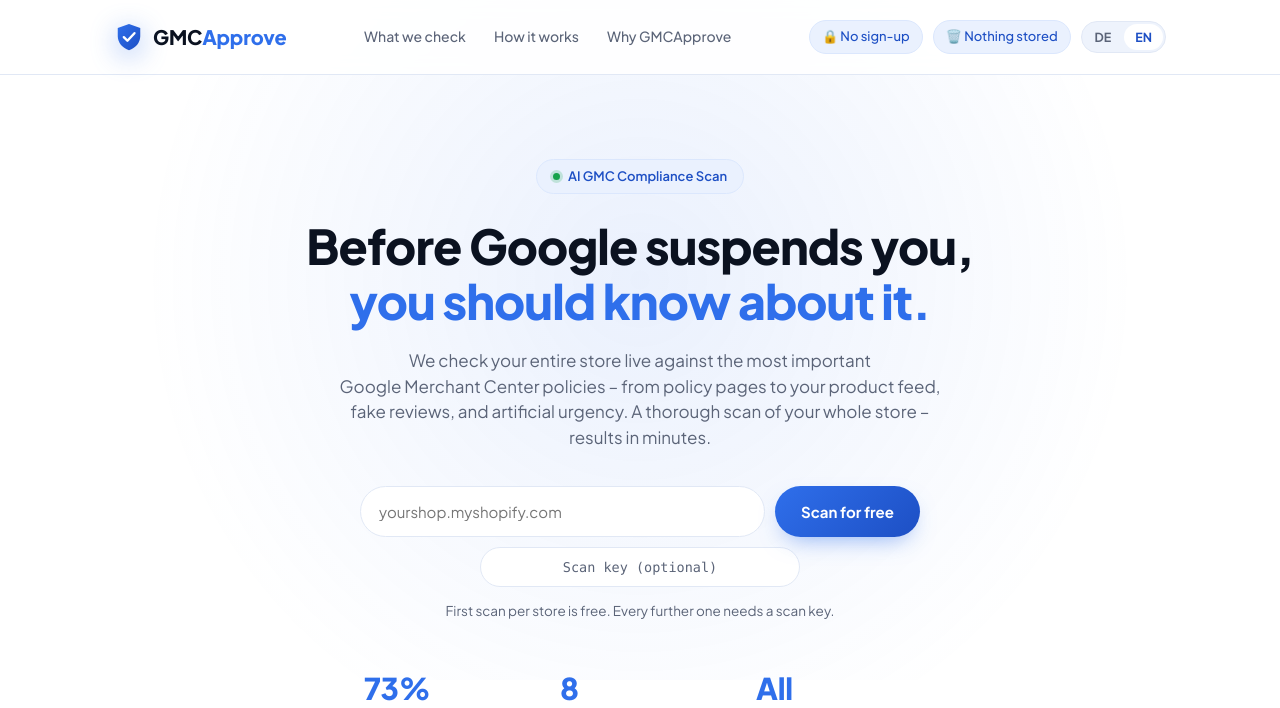
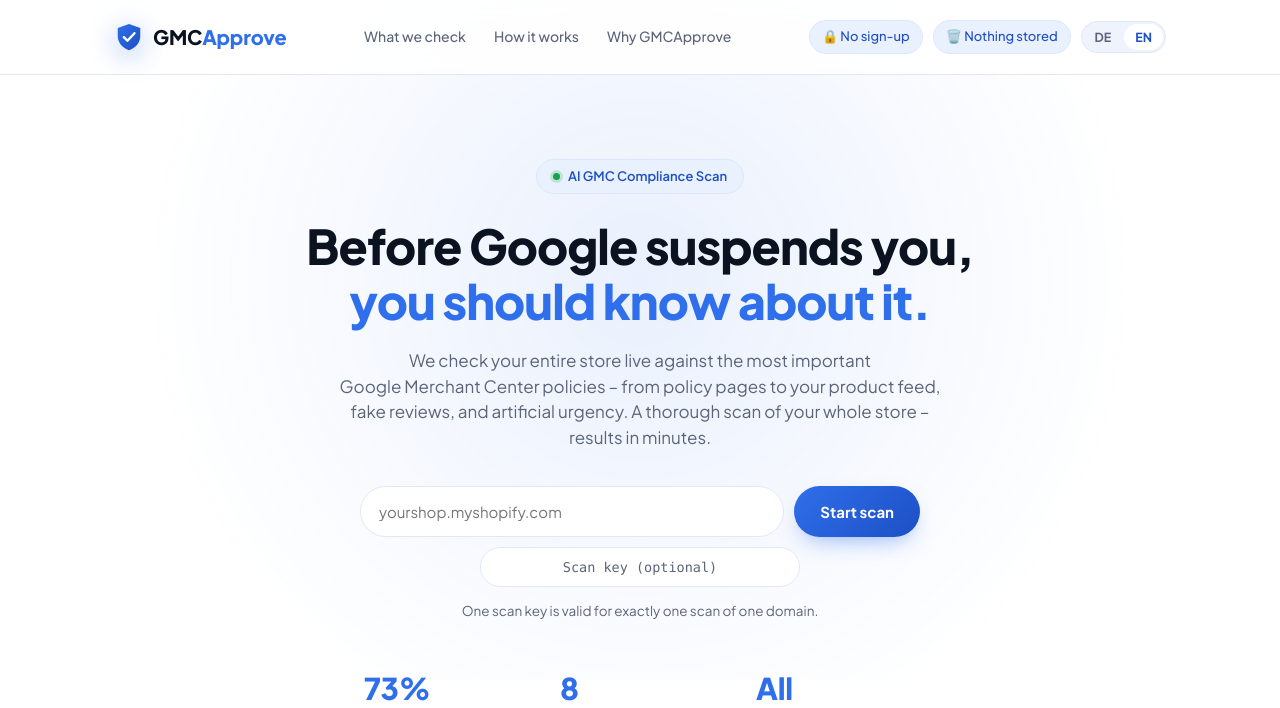
Before and after one commit to BennetEcom/gmc-compliance-scanner, a FastAPI app: page /scan/result in a window 1280 px wide. Shown: the top 708 px of the page. Run offline with FastAPI, Linux system fonts and the light colour scheme.

Commit message:
Preis- und Gratis-Formulierungen aus der Oberflaeche entfernt
Die Seite nennt nirgends mehr einen Preis oder einen kostenlosen Scan.

- Hinweis unter dem Formular: "Ein Scan-Key gilt fuer genau einen Scan
  einer Domain" statt der Gratis-Zusage.
- Button heisst "Scan starten" statt "Kostenlos scannen".
- Schritt 2 wirbt nicht mehr mit "komplett kostenlos, keine Kreditkarte",
  sondern beschreibt, was der Scan tut.
- Die Hinweise nach dem Scan und bei fehlendem Key kommen ohne "kostenlos"
  und ohne Betrag aus.
- Tote Eintraege entfernt: hero.price_note (10 Euro, Emoji) und
  notice.first_free wurden seit der Key-Umstellung nicht mehr verwendet.

Die Texte im ausgeblendeten Preisbereich bleiben unveraendert, damit ein
spaeteres SALES_ENABLED=true wieder einen vollstaendigen Bereich findet.

Co-Authored-By: Claude Opus 5 <noreply@anthropic.com>

```diff
--- a/app/i18n.py
+++ b/app/i18n.py
@@ -49,21 +49,17 @@ _T: dict[str, dict[str, str]] = {
 
     # --- Notices ---
     "notice.free_mode": {"de": "Aktuell komplett kostenlos.", "en": "Currently completely free."},
-    "notice.first_free": {
-        "de": "Der erste Scan für diesen Store ist kostenlos. Ein erneuter Scan kostet {price} €.",
-        "en": "The first scan for this store is free. A repeat scan costs €{price}.",
-    },
     "notice.key_redeemed": {
         "de": "Key eingelöst. Dieser Scan ist damit bezahlt – der Key ist jetzt verbraucht und an diese Domain gebunden.",
         "en": "Key redeemed. This scan is paid for – the key is now used up and tied to this domain.",
     },
     "notice.first_free_key": {
-        "de": "Der erste Scan pro Store ist kostenlos – dieser hier war es. Für jeden weiteren Scan derselben Domain brauchst du einen Scan-Key.",
-        "en": "The first scan per store is free – this was it. Every further scan of the same domain needs a scan key.",
+        "de": "Scan abgeschlossen. Für einen weiteren Scan dieser Domain brauchst du einen Scan-Key.",
+        "en": "Scan complete. A further scan of this domain needs a scan key.",
     },
     "notice.need_key": {
-        "de": "Der kostenlose Scan für diese Domain wurde bereits genutzt. Trag einen Scan-Key ein, um sie erneut zu prüfen.",
-        "en": "The free scan for this domain has already been used. Enter a scan key to check it again.",
+        "de": "Für einen weiteren Scan dieser Domain brauchst du einen Scan-Key. Trag ihn oben ein und starte den Scan erneut.",
+        "en": "A further scan of this domain needs a scan key. Enter it above and start the scan again.",
     },
     "err.key_unknown": {
         "de": "Diesen Scan-Key kennen wir nicht. Bitte prüf die Schreibweise – das Format ist GMCA-XXXXX-XXXXX-XXXXX.",
--- a/app/static/js/i18n.js
+++ b/app/static/js/i18n.js
@@ -17,13 +17,9 @@ const I18N = {
   },
   "hero.input_placeholder": { de: "deinshop.myshopify.com", en: "yourshop.myshopify.com" },
   "hero.key_placeholder": { de: "Scan-Key (optional)", en: "Scan key (optional)" },
-  "hero.key_hint": { de: "Erster Scan pro Store kostenlos. Für jeden weiteren brauchst du einen Scan-Key.", en: "First scan per store is free. Every further one needs a scan key." },
+  "hero.key_hint": { de: "Ein Scan-Key gilt für genau einen Scan einer Domain.", en: "One scan key is valid for exactly one scan of one domain." },
   "err.key_unknown": { de: "Diesen Scan-Key kennen wir nicht. Format: GMCA-XXXXX-XXXXX-XXXXX.", en: "We don't recognise this scan key. Format: GMCA-XXXXX-XXXXX-XXXXX." },
-  "hero.scan_btn": { de: "Kostenlos scannen", en: "Scan for free" },
-  "hero.price_note": {
-    de: "🎁 Erster Scan pro Store <strong>kostenlos</strong> – jeder weitere Scan derselben Domain kostet <strong>10&nbsp;€</strong>.",
-    en: "🎁 First scan per store is <strong>free</strong> – every further scan of the same domain costs <strong>€10</strong>.",
-  },
+  "hero.scan_btn": { de: "Scan starten", en: "Start scan" },
   "hero.stat1_label": { de: "neuer Dropshipping-Stores scheitern an mind. 1 GMC-Check", en: "of new dropshipping stores fail at least 1 GMC check" },
   "hero.stat2_label": { de: "Prüfbereiche in einem Scan", en: "check categories in one scan" },
   "hero.stat3_num": { de: "Alle", en: "All" },
@@ -116,7 +112,7 @@ const I18N = {
   "how.step1.title": { de: "URL eingeben", en: "Enter your URL" },
   "how.step1.desc": { de: "Trag die Domain deines Shops ein – keine Anmeldung, kein Zugriff auf dein Backend nötig.", en: "Enter your store's domain – no sign-up, no access to your backend needed." },
   "how.step2.title": { de: "Automatisch prüfen", en: "Automatic check" },
-  "how.step2.desc": { de: "Der Scan läuft live und komplett kostenlos – keine Zahlung, keine Kreditkarte nötig.", en: "The scan runs live and completely free – no payment, no credit card needed." },
+  "how.step2.desc": { de: "Der Scan läuft live gegen deinen Shop – kein Login, kein Zugriff auf dein Backend.", en: "The scan runs live against your store – no login, no access to your backend." },
   "how.step3.title": { de: "Report erhalten", en: "Get your report" },
   "how.step3.desc": { de: "Score, Ampel-Bewertung pro Kategorie und konkrete To-Dos – direkt auf der Seite.", en: "Score, traffic-light rating per category, and concrete to-dos – right on the page." },
 
--- a/app/templates/index.html
+++ b/app/templates/index.html
@@ -68,7 +68,7 @@
             autocomplete="off"
           />
           <button type="submit" id="scan-btn" data-i18n="hero.scan_btn">
-            Kostenlos scannen
+            Scan starten
           </button>
         </div>
         <input
@@ -81,7 +81,7 @@
           spellcheck="false"
         />
         <p id="form-error" class="form-error" hidden></p>
-        <p class="price-note" data-i18n="hero.key_hint">Erster Scan pro Store kostenlos. Für jeden weiteren brauchst du einen Scan-Key.</p>
+        <p class="price-note" data-i18n="hero.key_hint">Ein Scan-Key gilt für genau einen Scan einer Domain.</p>
       </form>
 
       <div class="stat-row centered">
@@ -266,7 +266,7 @@
         <div class="how-step">
           <div class="how-circle">2</div>
           <h3 data-i18n="how.step2.title">Automatisch prüfen</h3>
-          <p data-i18n="how.step2.desc">Der Scan läuft live und komplett kostenlos – keine Zahlung, keine Kreditkarte nötig.</p>
+          <p data-i18n="how.step2.desc">Der Scan läuft live gegen deinen Shop – kein Login, kein Zugriff auf dein Backend.</p>
         </div>
         <div class="how-line"></div>
         <div class="how-step">
```
